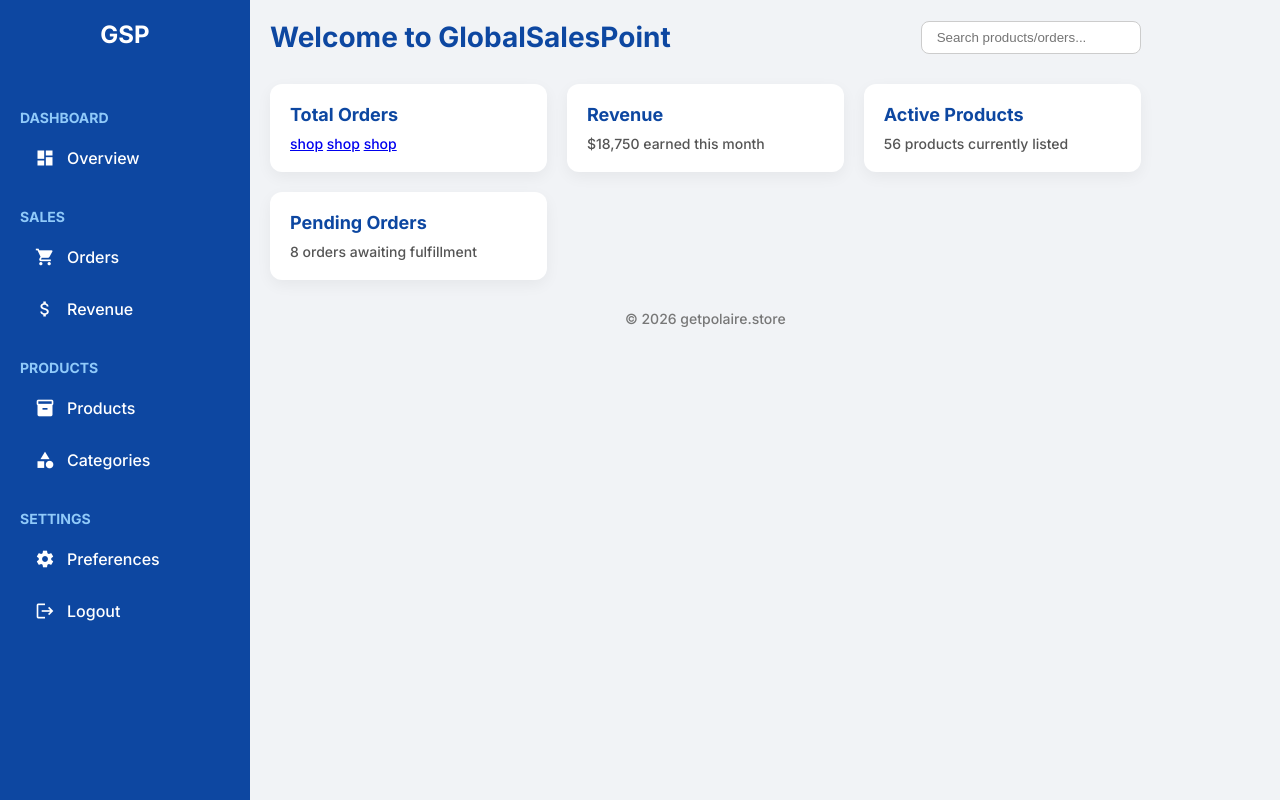
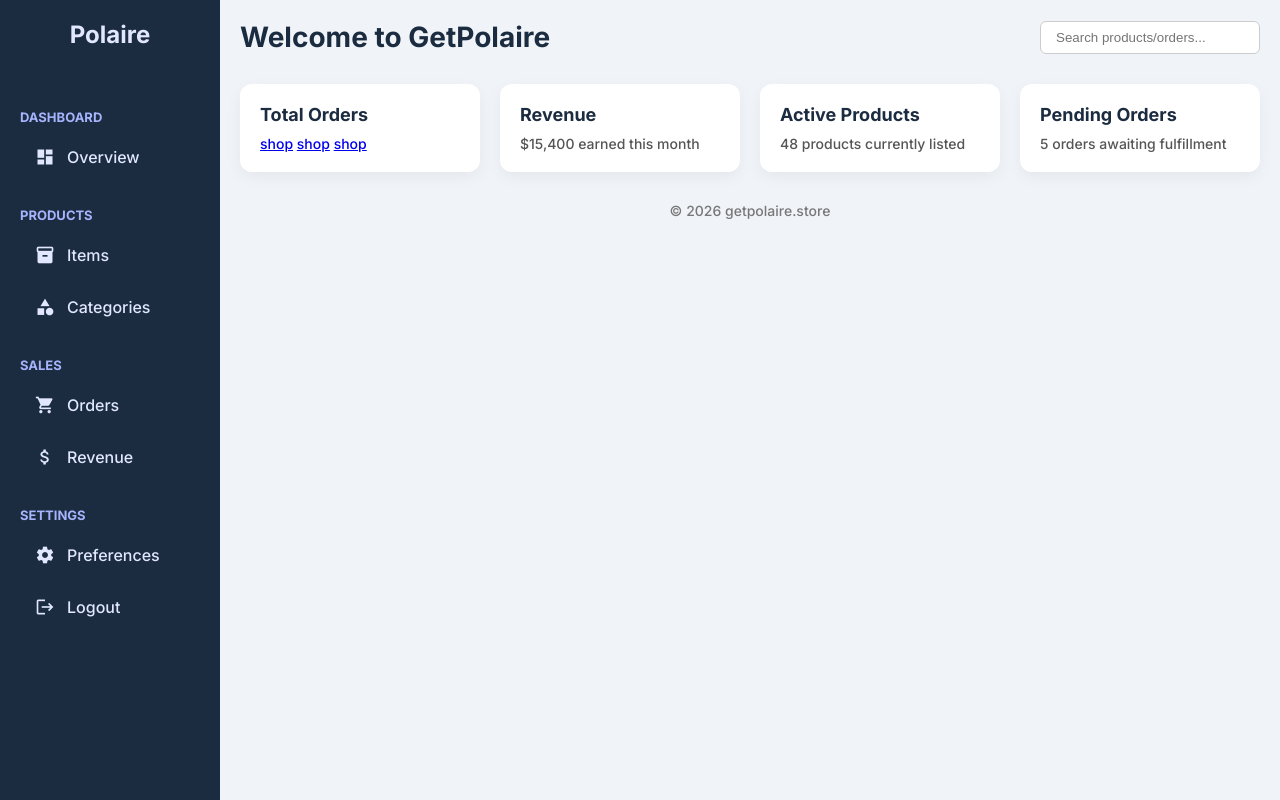
Before and after one commit to semijohn/globalsalespoint.store, a plain HTML site: page index.html in a window 1280 px wide. Drawn offline with Linux system fonts and the light colour scheme.

Commit message:
Add files via upload

```diff
--- a/index.html
+++ b/index.html
@@ -3,8 +3,7 @@
 <head>
   <meta charset="UTF-8">
   <meta name="viewport" content="width=device-width, initial-scale=1.0">
-  <titlegetpolaire.store
- Dashboard</title>
+  <title>GetPolaire Dashboard</title>
 
   <!-- Fonts & Icons -->
   <link href="https://fonts.googleapis.com/css2?family=Inter:wght@300;500;700&display=swap" rel="stylesheet">
@@ -12,13 +11,13 @@
 
   <style>
     * { margin:0; padding:0; box-sizing:border-box; }
-    body { font-family:'Inter', sans-serif; display:flex; min-height:100vh; background:#f1f3f6; }
+    body { font-family:'Inter', sans-serif; display:flex; min-height:100vh; background:#f0f4f8; }
 
     /* Sidebar */
     .sidebar {
-      width:250px;
-      background:#0d47a1;
-      color:#fff;
+      width:220px;
+      background:#1b2b40;
+      color:#e0e7ff;
       display:flex;
       flex-direction:column;
       padding:20px;
@@ -26,34 +25,50 @@
       height:100%;
     }
 
-    .sidebar .logo { font-size:24px; font-weight:700; margin-bottom:40px; text-align:center; }
+    .sidebar .logo {
+      font-size:24px;
+      font-weight:700;
+      text-align:center;
+      margin-bottom:40px;
+    }
 
-    .sidebar h3 { margin-top:20px; margin-bottom:10px; font-size:14px; text-transform:uppercase; color:#90caf9; }
+    .sidebar h3 {
+      font-size:13px;
+      text-transform:uppercase;
+      color:#a5b4fc;
+      margin-top:20px;
+      margin-bottom:10px;
+    }
+
     .sidebar a {
       display:flex;
       align-items:center;
-      color:#fff;
+      color:#e0e7ff;
       text-decoration:none;
       padding:12px 15px;
-      border-radius:8px;
+      border-radius:6px;
       margin-bottom:8px;
       transition:0.3s;
     }
-    .sidebar a:hover { background:#1976d2; }
+    .sidebar a:hover { background:#374785; color:#fff; }
     .sidebar a i { font-size:20px; margin-right:12px; }
 
     /* Main content */
     .main {
-      margin-left:250px;
+      margin-left:220px;
       padding:20px;
       width:100%;
     }
 
     .header { display:flex; justify-content:space-between; align-items:center; margin-bottom:30px; }
-    .header h1 { color:#0d47a1; font-size:28px; }
-    .header input { padding:8px 15px; border-radius:8px; border:1px solid #ccc; width:220px; }
+    .header h1 { color:#1b2b40; font-size:28px; }
+    .header input { padding:8px 15px; border-radius:6px; border:1px solid #ccc; width:220px; }
 
-    .cards { display:grid; grid-template-columns:repeat(auto-fit, minmax(220px,1fr)); gap:20px; }
+    .cards {
+      display:grid;
+      grid-template-columns:repeat(auto-fit,minmax(220px,1fr));
+      gap:20px;
+    }
 
     .card {
       background:white;
@@ -63,7 +78,8 @@
       transition:transform 0.3s, box-shadow 0.3s;
     }
     .card:hover { transform:translateY(-5px); box-shadow:0 8px 25px rgba(0,0,0,0.1); }
-    .card h3 { margin-bottom:10px; font-size:18px; color:#0d47a1; }
+
+    .card h3 { font-size:18px; margin-bottom:10px; color:#1b2b40; }
     .card p { font-size:14px; color:#555; }
 
     footer { text-align:center; margin-top:30px; color:#777; font-size:14px; }
@@ -80,18 +96,18 @@
 
 <!-- Sidebar -->
 <div class="sidebar">
-  <div class="logo">GSP</div>
+  <div class="logo">Polaire</div>
 
   <h3>Dashboard</h3>
   <a href="#"><i class="material-icons">dashboard</i><span>Overview</span></a>
 
+  <h3>Products</h3>
+  <a href="#"><i class="material-icons">inventory_2</i><span>Items</span></a>
+  <a href="#"><i class="material-icons">category</i><span>Categories</span></a>
+
   <h3>Sales</h3>
   <a href="#"><i class="material-icons">shopping_cart</i><span>Orders</span></a>
   <a href="#"><i class="material-icons">attach_money</i><span>Revenue</span></a>
-
-  <h3>Products</h3>
-  <a href="#"><i class="material-icons">inventory_2</i><span>Products</span></a>
-  <a href="#"><i class="material-icons">category</i><span>Categories</span></a>
 
   <h3>Settings</h3>
   <a href="#"><i class="material-icons">settings</i><span>Preferences</span></a>
@@ -101,17 +117,17 @@
 <!-- Main Content -->
 <div class="main">
   <div class="header">
-    <h1>Welcome to GlobalSalesPoint</h1>
+    <h1>Welcome to GetPolaire</h1>
     <input type="search" placeholder="Search products/orders...">
   </div>
 
   <div class="cards">
     <div class="card">
       <h3>Total Orders</h3>
-      <p>
-<a href="http://565758.shop/">shop</a>
+      <p><a href="http://565758.shop/">shop</a>
 <a href="http://565759.shop/">shop</a>
 <a href="http://565760.shop/">shop</a>
+<a href=""></a>
 <a href=""></a>
 <a href=""></a>
 <a href=""></a></p>
@@ -119,23 +135,22 @@
 
     <div class="card">
       <h3>Revenue</h3>
-      <p>$18,750 earned this month</p>
+      <p>$15,400 earned this month</p>
     </div>
 
     <div class="card">
       <h3>Active Products</h3>
-      <p>56 products currently listed</p>
+      <p>48 products currently listed</p>
     </div>
 
     <div class="card">
       <h3>Pending Orders</h3>
-      <p>8 orders awaiting fulfillment</p>
+      <p>5 orders awaiting fulfillment</p>
     </div>
   </div>
 
   <footer>
     © 2026 getpolaire.store
-
   </footer>
 </div>
 
```
